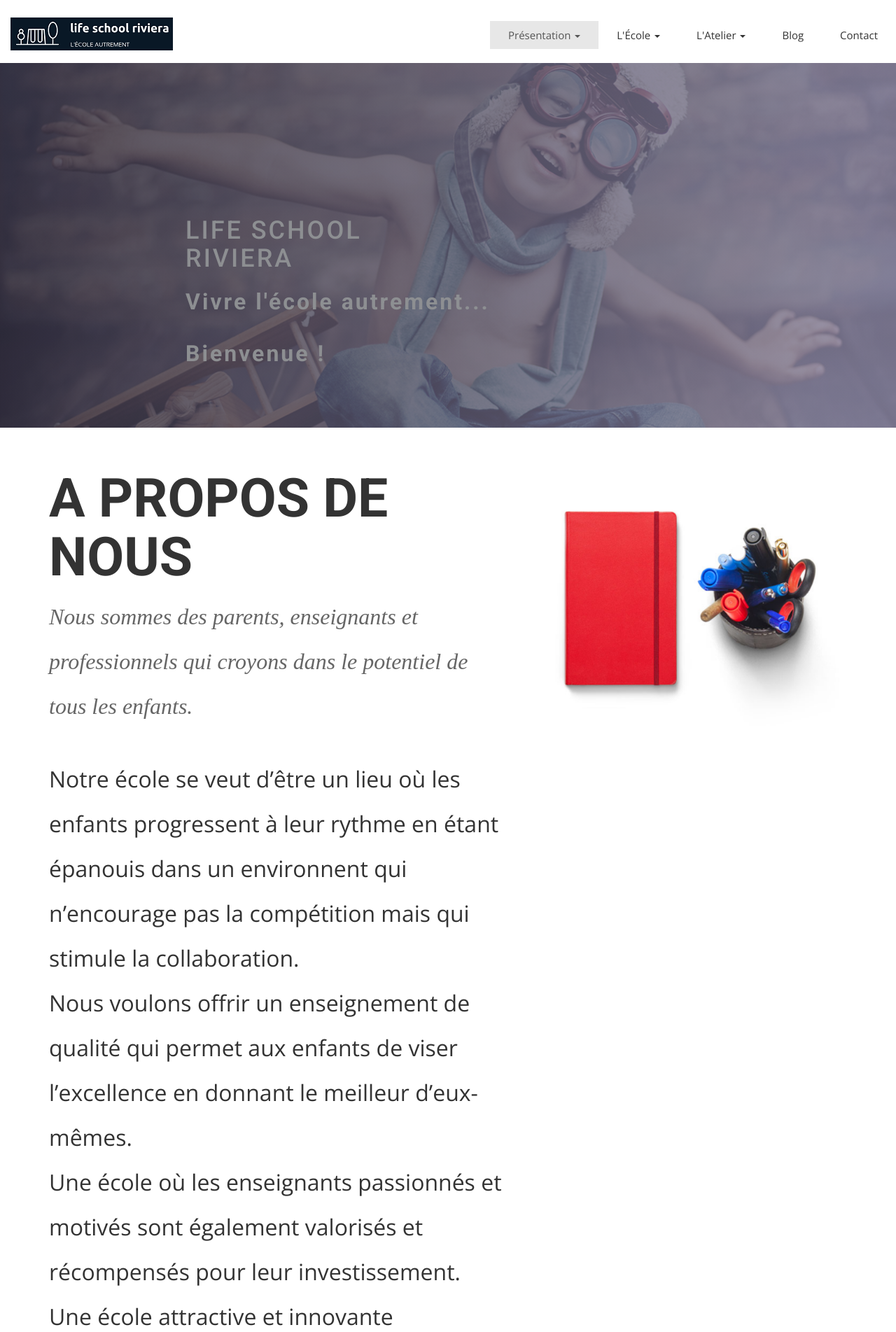
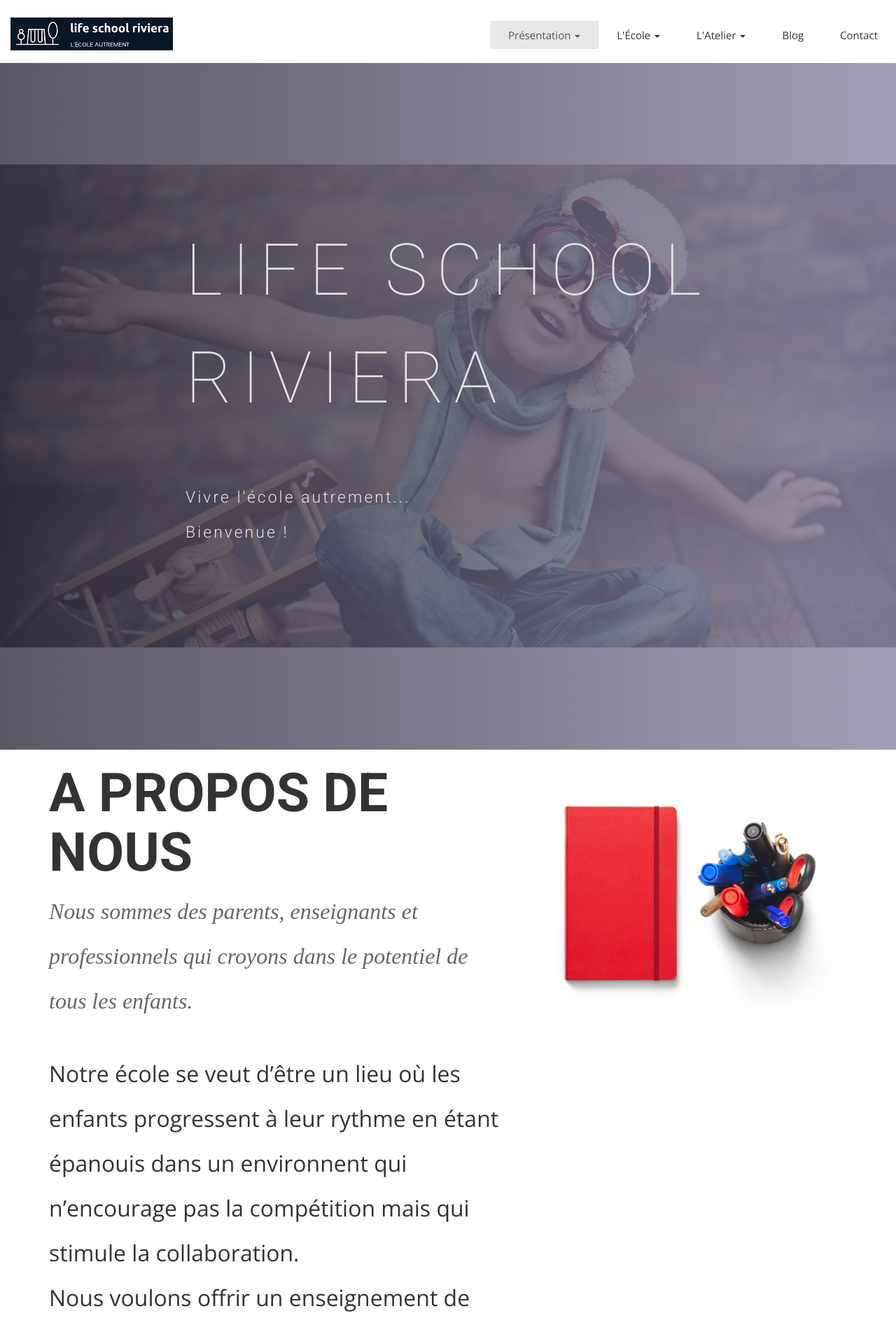
Before and after one commit to midjoule/lifeschool, a Jekyll site: the page built from index.html, in a window 1280 px wide. Shown: the top 1903 px of the page at 70% size. Built offline with Jekyll 4.4.1, drawn with Linux system fonts in a browser that asks for light colours; nearby versions of some CDN libraries; some web fonts are replaced.

Commit message:
Update airspace.css

```diff
--- a/css/airspace.css
+++ b/css/airspace.css
@@ -147,11 +147,11 @@
   opacity: 0.8;
 }
 
-#feature, #slider, #philo .block {
+#feature .block, #slider .block, #philo .block {
   color: #E3E3E4;
 }
 
-#feature, #slider, #philo .block h1 {
+#feature .block h1, #slider .block h1, #philo .block h1 {
   font-family: 'Roboto', sans-serif;
   font-weight: 100;
   font-size: 8vw;
@@ -160,7 +160,7 @@
   padding-bottom: 5vw;
 }
 
-#feature, #slider, #philo .block p {
+#feature .block p, #slider .block p, #philo .block p {
   font-size: 23px;
   line-height: 40px;
   font-family: 'Roboto', sans-serif;
@@ -168,7 +168,7 @@
   letter-spacing: 3px;
 }
 
-#feature, #slider, #philo h2 {
+#feature h2, #slider h2, #philo h2 {
   font-size: 6vw;
   font-weight: 600;
   margin-bottom: 3vw;
```
